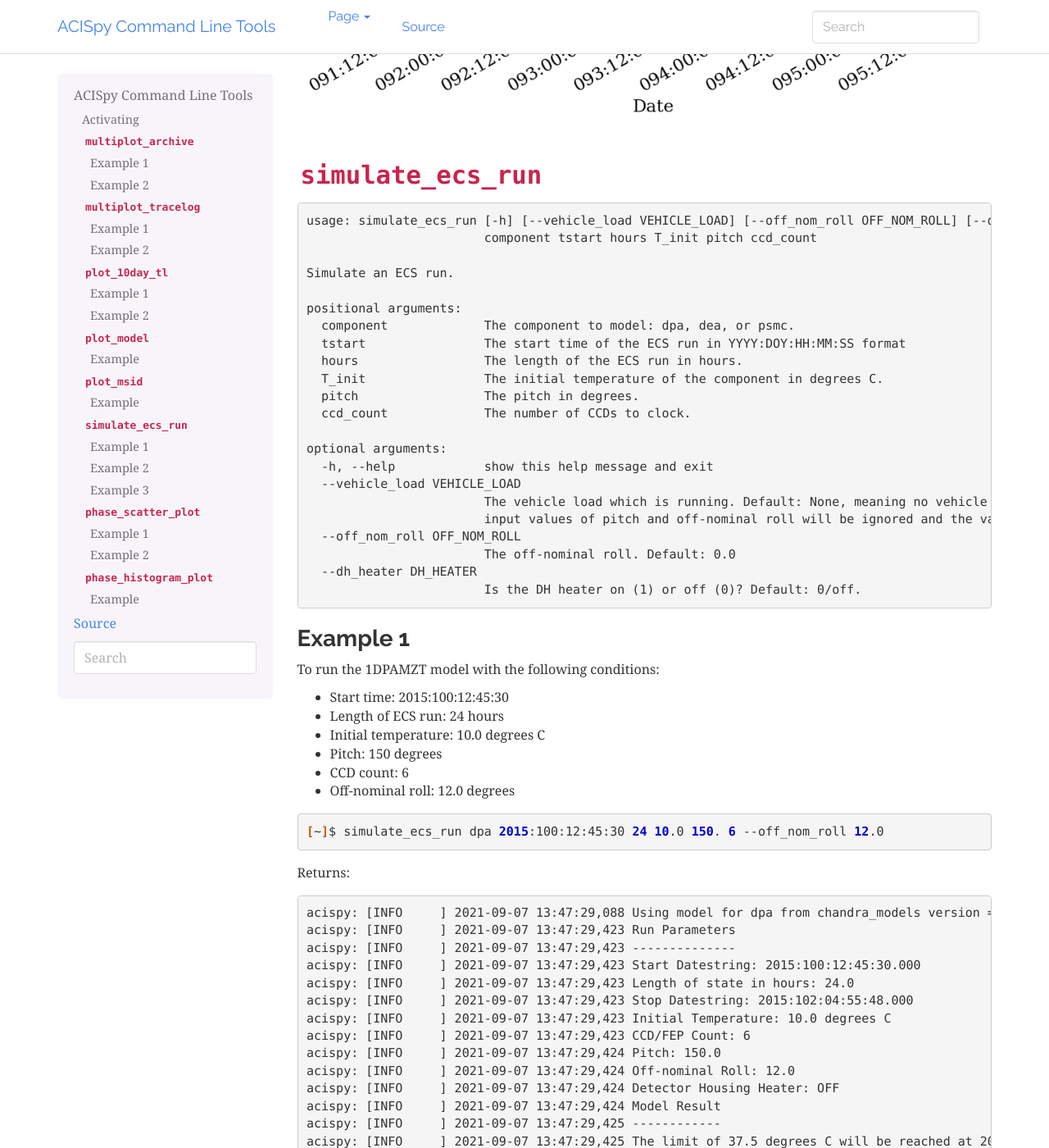
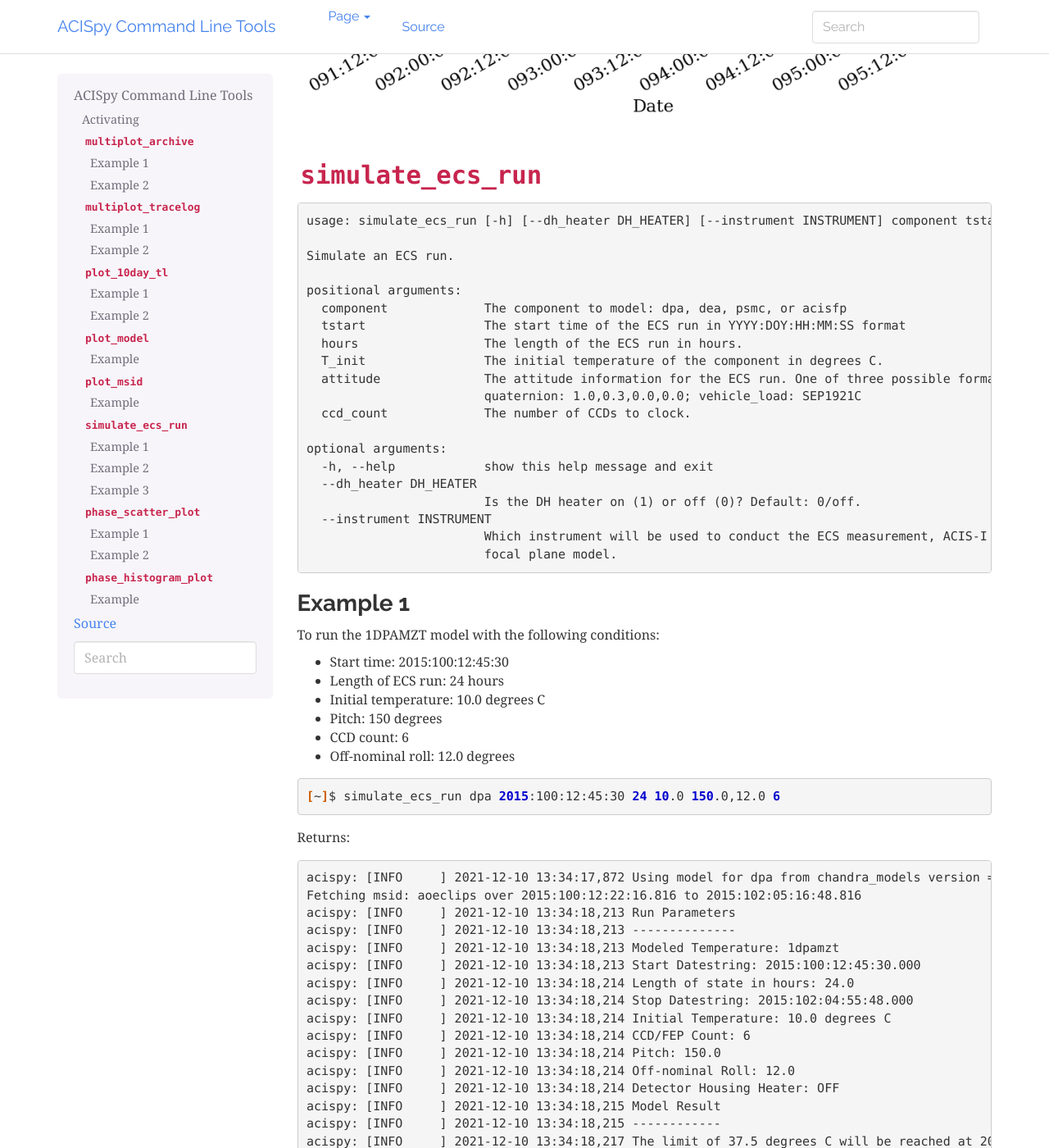
Before and after one commit to acisops/acispy_cmd, a Sphinx documentation site: the page built from doc/source/index.rst, in a window 1280 px wide and 1400 px high, scrolled down 9070 px. Shown: the whole window at 82% size. Built offline with Sphinx 7.4.7, drawn with Linux system fonts in a browser that asks for light colours; some of the changed text lies outside the part shown.

Commit message:
Doc updates

```diff
--- a/doc/source/index.rst
+++ b/doc/source/index.rst
@@ -236,28 +236,27 @@ Returns:
 
 .. code-block:: text
 
-   usage: simulate_ecs_run [-h] [--vehicle_load VEHICLE_LOAD] [--off_nom_roll OFF_NOM_ROLL] [--dh_heater DH_HEATER]
-                           component tstart hours T_init pitch ccd_count
+   usage: simulate_ecs_run [-h] [--dh_heater DH_HEATER] [--instrument INSTRUMENT] component tstart hours T_init attitude ccd_count
 
    Simulate an ECS run.
 
    positional arguments:
-     component             The component to model: dpa, dea, or psmc.
+     component             The component to model: dpa, dea, psmc, or acisfp
      tstart                The start time of the ECS run in YYYY:DOY:HH:MM:SS format
      hours                 The length of the ECS run in hours.
      T_init                The initial temperature of the component in degrees C.
-     pitch                 The pitch in degrees.
+     attitude              The attitude information for the ECS run. One of three possible formats: pitch,off_nom_roll: 155.0,2.0;
+                           quaternion: 1.0,0.3,0.0,0.0; vehicle_load: SEP1921C
      ccd_count             The number of CCDs to clock.
 
    optional arguments:
      -h, --help            show this help message and exit
-     --vehicle_load VEHICLE_LOAD
-                           The vehicle load which is running. Default: None, meaning no vehicle load. If this parameter is set, the
-                           input values of pitch and off-nominal roll will be ignored and the values from the vehicle load will be used.
-     --off_nom_roll OFF_NOM_ROLL
-                           The off-nominal roll. Default: 0.0
      --dh_heater DH_HEATER
                            Is the DH heater on (1) or off (0)? Default: 0/off.
+     --instrument INSTRUMENT
+                           Which instrument will be used to conduct the ECS measurement, ACIS-I or ACIS-S. Required for runs with the
+                           focal plane model.
+
 Example 1
 +++++++++
 
@@ -272,111 +271,120 @@ To run the 1DPAMZT model with the following conditions:
 
 .. code-block:: bash
 
-    [~]$ simulate_ecs_run dpa 2015:100:12:45:30 24 10.0 150. 6 --off_nom_roll 12.0
+    [~]$ simulate_ecs_run dpa 2015:100:12:45:30 24 10.0 150.0,12.0 6
 
 Returns:
 
 .. code-block:: text
 
-    acispy: [INFO     ] 2021-09-07 13:47:29,088 Using model for dpa from chandra_models version = 3.35.2
-    acispy: [INFO     ] 2021-09-07 13:47:29,423 Run Parameters
-    acispy: [INFO     ] 2021-09-07 13:47:29,423 --------------
-    acispy: [INFO     ] 2021-09-07 13:47:29,423 Start Datestring: 2015:100:12:45:30.000
-    acispy: [INFO     ] 2021-09-07 13:47:29,423 Length of state in hours: 24.0
-    acispy: [INFO     ] 2021-09-07 13:47:29,423 Stop Datestring: 2015:102:04:55:48.000
-    acispy: [INFO     ] 2021-09-07 13:47:29,423 Initial Temperature: 10.0 degrees C
-    acispy: [INFO     ] 2021-09-07 13:47:29,423 CCD/FEP Count: 6
-    acispy: [INFO     ] 2021-09-07 13:47:29,424 Pitch: 150.0
-    acispy: [INFO     ] 2021-09-07 13:47:29,424 Off-nominal Roll: 12.0
-    acispy: [INFO     ] 2021-09-07 13:47:29,424 Detector Housing Heater: OFF
-    acispy: [INFO     ] 2021-09-07 13:47:29,424 Model Result
-    acispy: [INFO     ] 2021-09-07 13:47:29,425 ------------
-    acispy: [INFO     ] 2021-09-07 13:47:29,425 The limit of 37.5 degrees C will be reached at 2015:100:19:17:44.816, after 23.53481599998474 ksec.
-    acispy: [INFO     ] 2021-09-07 13:47:29,426 The limit is reached before the end of the observation.
-    acispy: [WARNING  ] 2021-09-07 13:47:29,426 This observation is NOT safe from a thermal perspective.
-    acispy: [INFO     ] 2021-09-07 13:47:30,134 Image of the model run has been written to ecs_run_dpa_6chip_2015:100:12:45:30.png.
+   acispy: [INFO     ] 2021-12-10 13:34:17,872 Using model for dpa from chandra_models version = 3.37
+   Fetching msid: aoeclips over 2015:100:12:22:16.816 to 2015:102:05:16:48.816
+   acispy: [INFO     ] 2021-12-10 13:34:18,213 Run Parameters
+   acispy: [INFO     ] 2021-12-10 13:34:18,213 --------------
+   acispy: [INFO     ] 2021-12-10 13:34:18,213 Modeled Temperature: 1dpamzt
+   acispy: [INFO     ] 2021-12-10 13:34:18,213 Start Datestring: 2015:100:12:45:30.000
+   acispy: [INFO     ] 2021-12-10 13:34:18,214 Length of state in hours: 24.0
+   acispy: [INFO     ] 2021-12-10 13:34:18,214 Stop Datestring: 2015:102:04:55:48.000
+   acispy: [INFO     ] 2021-12-10 13:34:18,214 Initial Temperature: 10.0 degrees C
+   acispy: [INFO     ] 2021-12-10 13:34:18,214 CCD/FEP Count: 6
+   acispy: [INFO     ] 2021-12-10 13:34:18,214 Pitch: 150.0
+   acispy: [INFO     ] 2021-12-10 13:34:18,214 Off-nominal Roll: 12.0
+   acispy: [INFO     ] 2021-12-10 13:34:18,214 Detector Housing Heater: OFF
+   acispy: [INFO     ] 2021-12-10 13:34:18,215 Model Result
+   acispy: [INFO     ] 2021-12-10 13:34:18,215 ------------
+   acispy: [INFO     ] 2021-12-10 13:34:18,217 The limit of 37.5 degrees C will be reached at 2015:100:19:17:44.816, after 23.53481599998474 ksec.
+   acispy: [INFO     ] 2021-12-10 13:34:18,217 The limit is reached before the end of the observation.
+   acispy: [WARNING  ] 2021-12-10 13:34:18,217 This observation is NOT safe from a thermal perspective.
+   acispy: [INFO     ] 2021-12-10 13:34:19,013 Image of the model run has been written to ecs_run_1dpamzt_6chip_2015:100:12:45:30.png.
 
 .. image:: _images/ecs_run.png
 
 Example 2
 +++++++++
 
-To run the 1DEAMZT model with the following conditions:
+To run the ACIS focal plane model with the following conditions:
 
-* Start time: 2017:069:15:40:00
+* Start time: 2020:148:14:45:00
 * Length of ECS run: 24 hours
-* Initial temperature: 7.5 degrees C
-* Pitch: 150 degrees
+* Initial temperature: -115.0 degrees C
+* Quaternion: [-0.04470333, 0.63502552, -0.67575906, 0.37160988]
 * CCD count: 4
-* Off-nominal roll: 0.0 degrees
+* Instrument: ACIS-S
+
+Note that in this case we specify an attitude quaternion for an accurate representation
+of the Earth solid angle. We must also specify an instrument.
 
 .. code-block:: bash
 
-    [~]$ simulate_ecs_run dea 2017:069:15:40:00 24 7.5 150. 4 --off_nom_roll 0.0
+    [~]$ simulate_ecs_run acisfp 2020:148:14:45:00 24 -115.0 -0.04470333,0.63502552,-0.67575906,0.37160988 4 --instrument=ACIS-S
 
 Returns:
 
 .. code-block:: text
 
-    acispy: [INFO     ] 2021-09-07 13:48:01,352 Using model for dea from chandra_models version = 3.35.2
-    acispy: [INFO     ] 2021-09-07 13:48:01,632 Run Parameters
-    acispy: [INFO     ] 2021-09-07 13:48:01,633 --------------
-    acispy: [INFO     ] 2021-09-07 13:48:01,633 Start Datestring: 2017:069:15:40:00.000
-    acispy: [INFO     ] 2021-09-07 13:48:01,633 Length of state in hours: 24.0
-    acispy: [INFO     ] 2021-09-07 13:48:01,633 Stop Datestring: 2017:071:07:50:18.000
-    acispy: [INFO     ] 2021-09-07 13:48:01,633 Initial Temperature: 7.5 degrees C
-    acispy: [INFO     ] 2021-09-07 13:48:01,633 CCD/FEP Count: 4
-    acispy: [INFO     ] 2021-09-07 13:48:01,633 Pitch: 150.0
-    acispy: [INFO     ] 2021-09-07 13:48:01,633 Off-nominal Roll: 0.0
-    acispy: [INFO     ] 2021-09-07 13:48:01,633 Detector Housing Heater: OFF
-    acispy: [INFO     ] 2021-09-07 13:48:01,634 Model Result
-    acispy: [INFO     ] 2021-09-07 13:48:01,635 ------------
-    acispy: [INFO     ] 2021-09-07 13:48:01,635 The limit of 36.5 degrees C is never reached.
-    acispy: [INFO     ] 2021-09-07 13:48:01,635 This observation is safe from a thermal perspective.
-    acispy: [INFO     ] 2021-09-07 13:48:02,529 Image of the model run has been written to ecs_run_dea_4chip_2017:069:15:40:00.png.
+   acispy: [INFO     ] 2021-12-10 13:31:56,940 Using model for acisfp from chandra_models version = 3.37
+   Fetching msid: aoeclips over 2020:148:14:22:22.816 to 2020:150:07:16:54.816
+   acispy: [INFO     ] 2021-12-10 13:31:58,566 Run Parameters
+   acispy: [INFO     ] 2021-12-10 13:31:58,566 --------------
+   acispy: [INFO     ] 2021-12-10 13:31:58,566 Modeled Temperature: fptemp_11
+   acispy: [INFO     ] 2021-12-10 13:31:58,566 Start Datestring: 2020:148:14:45:00.000
+   acispy: [INFO     ] 2021-12-10 13:31:58,566 Length of state in hours: 24.0
+   acispy: [INFO     ] 2021-12-10 13:31:58,566 Stop Datestring: 2020:150:06:55:18.000
+   acispy: [INFO     ] 2021-12-10 13:31:58,566 Initial Temperature: -115.0 degrees C
+   acispy: [INFO     ] 2021-12-10 13:31:58,566 CCD/FEP Count: 4
+   acispy: [INFO     ] 2021-12-10 13:31:58,566 Quaternion: [-0.04470333, 0.63502552, -0.67575906, 0.37160988]
+   acispy: [INFO     ] 2021-12-10 13:31:58,566 Pitch: 155.13828486037553
+   acispy: [INFO     ] 2021-12-10 13:31:58,566 Off-nominal Roll: 10.637704660891393
+   acispy: [INFO     ] 2021-12-10 13:31:58,566 Detector Housing Heater: OFF
+   acispy: [INFO     ] 2021-12-10 13:31:58,568 Model Result
+   acispy: [INFO     ] 2021-12-10 13:31:58,568 ------------
+   acispy: [INFO     ] 2021-12-10 13:31:58,569 The focal plane is never cold for this ECS measurement.
+   acispy: [INFO     ] 2021-12-10 13:31:58,570 The limit of -111.0 degrees C will be reached at 2020:149:06:02:38.816, after 55.058815999984745 ksec.
+   acispy: [INFO     ] 2021-12-10 13:31:58,571 The limit is reached before the end of the observation.
+   acispy: [INFO     ] 2021-12-10 13:31:59,331 Image of the model run has been written to ecs_run_fptemp_11_4chip_2020:148:14:45:00.png.
 
 .. image:: _images/ecs_run2.png
 
 Example 3
 +++++++++
 
-This example assumes that the vehicle loads are still running, which means
-that the input values of the pitch and the off-nominal roll are ignored in
-favor of
+This example assumes that the vehicle loads are still running, which means that
+the attitude information comes from a load.
 
 To run the 1DPAMZT model with the following conditions:
 
 * Start time: 2017:256:03:20:00
 * Length of ECS run: 24 hours
 * Initial temperature: 10.0 degrees C
-* Pitch: 0 degrees (the value doesn't matter)
 * CCD count: 6
 * Vehicle load: SEP0917C
 
 .. code-block:: bash
 
-    [~]$ simulate_ecs_run dpa 2017:256:03:20:00 24 10.0 0.0 6 --vehicle_load SEP0917C
+    [~]$ simulate_ecs_run dpa 2017:256:03:20:00 24 10.0 SEP0917C 6
 
 Returns:
 
 .. code-block:: text
 
-    acispy: [INFO     ] 2021-09-07 13:50:44,322 Modeling a 6-chip state concurrent with the SEP0917C vehicle loads.
-    acispy: [INFO     ] 2021-09-07 13:50:46,713 Using model for dpa from chandra_models version = 3.35.2
-    acispy: [INFO     ] 2021-09-07 13:50:46,958 Run Parameters
-    acispy: [INFO     ] 2021-09-07 13:50:46,959 --------------
-    acispy: [INFO     ] 2021-09-07 13:50:46,959 Start Datestring: 2017:256:03:20:00.000
-    acispy: [INFO     ] 2021-09-07 13:50:46,959 Length of state in hours: 24.0
-    acispy: [INFO     ] 2021-09-07 13:50:46,959 Stop Datestring: 2017:257:19:30:18.000
-    acispy: [INFO     ] 2021-09-07 13:50:46,959 Initial Temperature: 10.0 degrees C
-    acispy: [INFO     ] 2021-09-07 13:50:46,959 CCD/FEP Count: 6
-    acispy: [INFO     ] 2021-09-07 13:50:46,959 Detector Housing Heater: OFF
-    acispy: [INFO     ] 2021-09-07 13:50:46,960 Model Result
-    acispy: [INFO     ] 2021-09-07 13:50:46,960 ------------
-    acispy: [INFO     ] 2021-09-07 13:50:46,961 The limit of 37.5 degrees C will be reached at 2017:256:11:34:14.816, after 29.65481599998474 ksec.
-    acispy: [INFO     ] 2021-09-07 13:50:46,961 The limit is reached before the end of the observation.
-    acispy: [WARNING  ] 2021-09-07 13:50:46,961 This observation is NOT safe from a thermal perspective.
-    acispy: [INFO     ] 2021-09-07 13:50:47,707 Image of the model run has been written to ecs_run_dpa_6chip_2017:256:03:20:00.png.
+   acispy: [INFO     ] 2021-12-10 13:35:11,194 Modeling a 6-chip state concurrent with the SEP0917C vehicle loads.
+   acispy: [INFO     ] 2021-12-10 13:35:13,604 Using model for dpa from chandra_models version = 3.37
+   Fetching msid: aoeclips over 2017:256:02:54:54.816 to 2017:257:19:49:26.816
+   acispy: [INFO     ] 2021-12-10 13:35:13,984 Run Parameters
+   acispy: [INFO     ] 2021-12-10 13:35:13,984 --------------
+   acispy: [INFO     ] 2021-12-10 13:35:13,984 Modeled Temperature: 1dpamzt
+   acispy: [INFO     ] 2021-12-10 13:35:13,984 Start Datestring: 2017:256:03:20:00.000
+   acispy: [INFO     ] 2021-12-10 13:35:13,984 Length of state in hours: 24.0
+   acispy: [INFO     ] 2021-12-10 13:35:13,984 Stop Datestring: 2017:257:19:30:18.000
+   acispy: [INFO     ] 2021-12-10 13:35:13,984 Initial Temperature: 10.0 degrees C
+   acispy: [INFO     ] 2021-12-10 13:35:13,984 CCD/FEP Count: 6
+   acispy: [INFO     ] 2021-12-10 13:35:13,985 Detector Housing Heater: OFF
+   acispy: [INFO     ] 2021-12-10 13:35:13,986 Model Result
+   acispy: [INFO     ] 2021-12-10 13:35:13,986 ------------
+   acispy: [INFO     ] 2021-12-10 13:35:13,990 The limit of 37.5 degrees C will be reached at 2017:256:11:34:14.816, after 29.65481599998474 ksec.
+   acispy: [INFO     ] 2021-12-10 13:35:13,990 The limit is reached before the end of the observation.
+   acispy: [WARNING  ] 2021-12-10 13:35:13,990 This observation is NOT safe from a thermal perspective.
+   acispy: [INFO     ] 2021-12-10 13:35:15,138 Image of the model run has been written to ecs_run_1dpamzt_6chip_2017:256:03:20:00.png.
 
 .. image:: _images/ecs_run3.png
 
```
Also changed, not shown: doc/source/_images/ecs_run.png, doc/source/_images/ecs_run2.png, doc/source/_images/ecs_run3.png.
